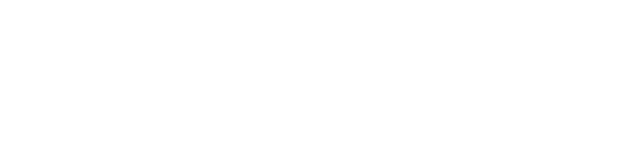
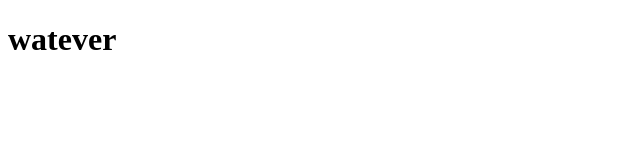
Before and after one commit to warcries/git-one, a plain HTML site: page index.html in a window 1280 px wide. Shown: the whole page, without its empty margins (0-640 px from the left). Drawn offline with Linux system fonts and the light colour scheme.

Commit message:
added h1

```diff
--- a/index.html
+++ b/index.html
@@ -4,5 +4,6 @@
     <title>Test Title</title>
   </head>
   <body>
+	  <h1>watever</h1>
   </body>
 </html>
```
